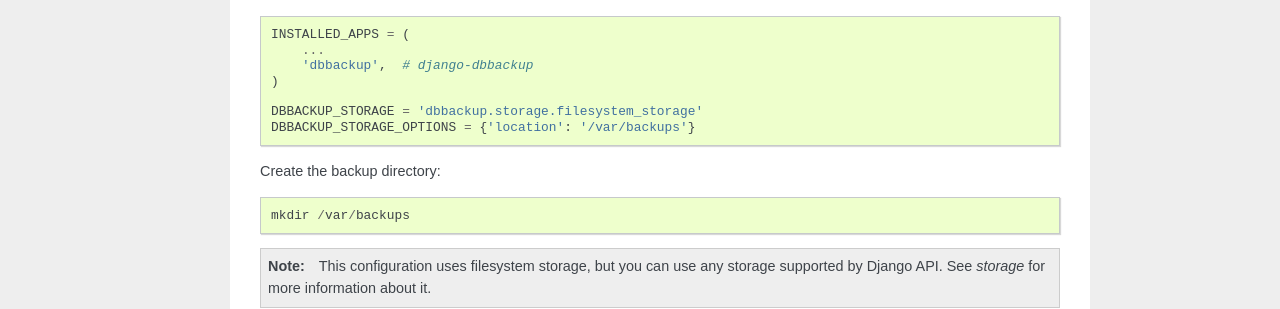
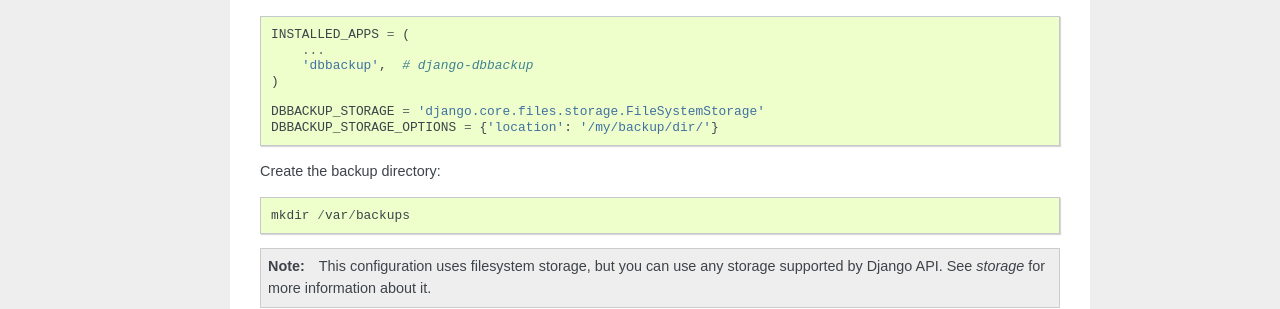
Before and after one commit to jazzband/django-dbbackup, a Sphinx documentation site: the page built from docs/installation.rst, in a window 1280 px wide. Shown: the part 603-912 px from the top of the page. Built offline with Sphinx 7.4.7, drawn with Linux system fonts in a browser that asks for light colours.

Commit message:
Fixed install doc

```diff
--- a/docs/installation.rst
+++ b/docs/installation.rst
@@ -37,8 +37,8 @@
         'dbbackup',  # django-dbbackup
     )
 
-    DBBACKUP_STORAGE = 'dbbackup.storage.filesystem_storage'
-    DBBACKUP_STORAGE_OPTIONS = {'location': '/var/backups'}
+    DBBACKUP_STORAGE = 'django.core.files.storage.FileSystemStorage'
+    DBBACKUP_STORAGE_OPTIONS = {'location': '/my/backup/dir/'}
 
 Create the backup directory: ::
 
```
